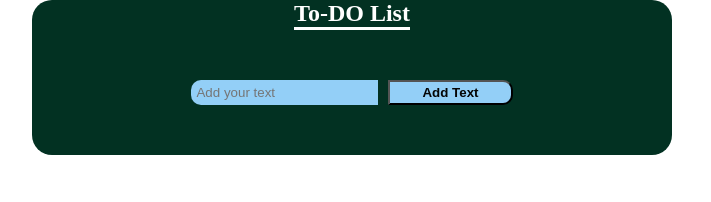
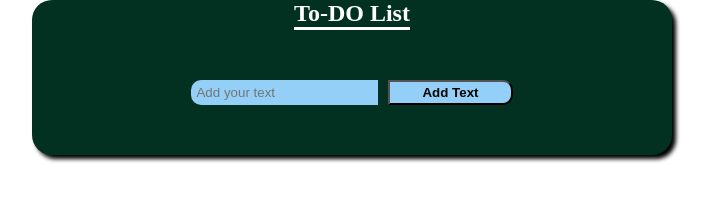
Before and after one commit to osamakhan18/todo-list-app-in-javascript, a plain HTML site: page index.html in a window 1280 px wide. Shown: the whole page, without its empty margins (288-999 px from the left). Drawn offline with Linux system fonts and the light colour scheme.

Commit message:
add the css style

```diff
--- a/script.js
+++ b/script.js
@@ -16,12 +16,12 @@ btn.addEventListener('click', () => {
         li.classList.add('li')
 
 
-        // Create a "Remove" button
+
         var btn_list = document.createElement('button');
         btn_list.textContent = "Remove";
         btn_list.classList.add('remove')
 
-        // Add remove functionality to the button
+
         btn_list.addEventListener('click', () => {
             todo.removeChild(li);
         });
@@ -37,7 +37,7 @@ btn.addEventListener('click', () => {
            }
         })
 
-        // Clear the input field after adding the item
+
         input.value = '';
     }
 });
--- a/style.css
+++ b/style.css
@@ -8,7 +8,6 @@
 .main{
     width: 50%;
     height: auto;
-    /* border: 2px solid red; */
     margin: 0 auto;
     display: flex;
     justify-content: center;
@@ -17,6 +16,8 @@
     gap: 50px;
     background-color: rgb(2, 49, 34);
     border-radius: 20px;
+    box-shadow: 4px 4px 4px black;
+
 
 }
 
@@ -26,7 +27,7 @@
 }
 
 #input-ul{
-    /* border: 2px solid red; */
+
     display: flex;
     justify-content: space-between;
     align-items: center;
```
